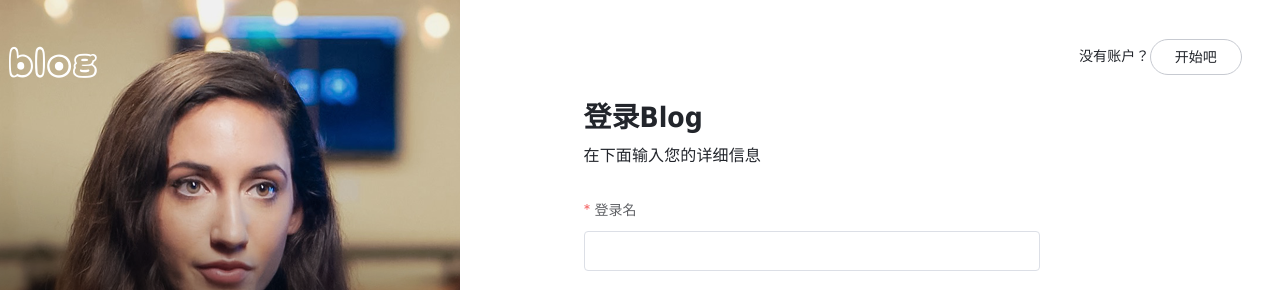
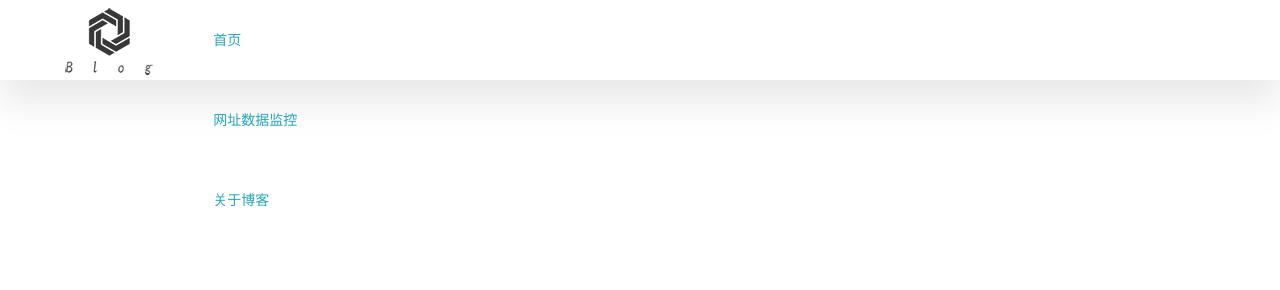
Before and after one commit to CoderTeng97/tblog-web, a Vue app: page / in a window 1280 px wide. Shown: the top 290 px of the page. Built offline with nearby package versions, Linux system fonts and the light colour scheme; a small style sheet from the web is missing; what vue-awesome-swiper, vue-cookies would draw is missing.

Commit message:
index-header

```diff
--- a/src/App.vue
+++ b/src/App.vue
@@ -1,6 +1,6 @@
 <template>
   <div id="app">
-      <router-view></router-view>
+      <router-view/>
   </div>
 </template>
 
--- a/src/assets/styles/main.styl
+++ b/src/assets/styles/main.styl
@@ -2,3 +2,6 @@ $loginbgColor = #f1f1f1;
 $logoColor = rgb(34, 37, 43);
 $btnColor = rgb(255, 51, 102);
 $logofont = "Inv Maison Neue", "Maison Neue", -apple-system, BlinkMacSystemFont, "Open Sans", open-sans, sans-serif;
+
+// 首页header
+$headerColor = rgb(255, 255, 255);
--- /dev/null
+++ b/src/pages/Index/Index.vue
@@ -0,0 +1,18 @@
+<template>
+    <div>
+        <blog-header></blog-header>
+    </div>
+</template>
+
+<script>
+import BlogHeader from "@/pages/common/Header"
+export default {
+    components: {
+        BlogHeader
+    }
+}
+</script>
+
+<style scope>
+
+</style>
--- /dev/null
+++ b/src/pages/common/Header.vue
@@ -0,0 +1,60 @@
+<template>
+  <header id="topbar">
+    <el-row>
+      <el-col :span="4" class="topbar-left">
+        <a href="#">
+          <img src="../../assets/logo.png" />
+        </a>
+      </el-col>
+
+      <el-col :span="10" class="topbar-center">
+        <ul>
+          <li>
+            <a href="javascript:void(0)">首页</a>
+          </li>
+          <li>
+            <a href="javascript:void(0)">网址数据监控</a>
+          </li>
+          <li>
+            <a href="javascript:void(0)">关于博客</a>
+          </li>
+        </ul>
+      </el-col>
+
+      <el-col :span="10" class="topbar-right"></el-col>
+    </el-row>
+  </header>
+</template>
+
+<script>
+export default {
+  name: "BlogHeader"
+};
+</script>
+
+<style lang="stylus" scoped>
+@import '~@/assets/styles/main.styl';
+
+#topbar {
+  padding: 0;
+  margin: 0;
+  position: relative;
+  background-color: $headerColor;
+  height: 80px;
+  line-height: 80px;
+  width: 100%;
+  color: #000;
+  box-shadow: rgba(0, 0, 0, 0.1) 0px 20px 40px 0px;
+}
+
+#topbar .topbar-left {
+  padding-left: 60px;
+  text-align: left;
+  display: inline-block;
+  transition: all 0.25s ease-out 0s;
+  z-index: 10;
+}
+
+#topbar .topbar-left img {
+}
+</style>
--- a/src/router.js
+++ b/src/router.js
@@ -5,9 +5,14 @@ Vue.use(VueRouter)
 export default new VueRouter({
   routes: [
     {
-      path: '/',
+      path: '/login',
       name: 'login',
       component: () => import('./pages/login/Login.vue')
+    },
+    {
+      path: '/',
+      name: 'index',
+      component: () => import('./pages/Index/Index.vue')
     },
     {
       path: '/release',
```
Also changed, not shown: src/pages/Index.vue (deleted, +0 -11 lines), src/assets/1.png (added), src/assets/logo.png.
